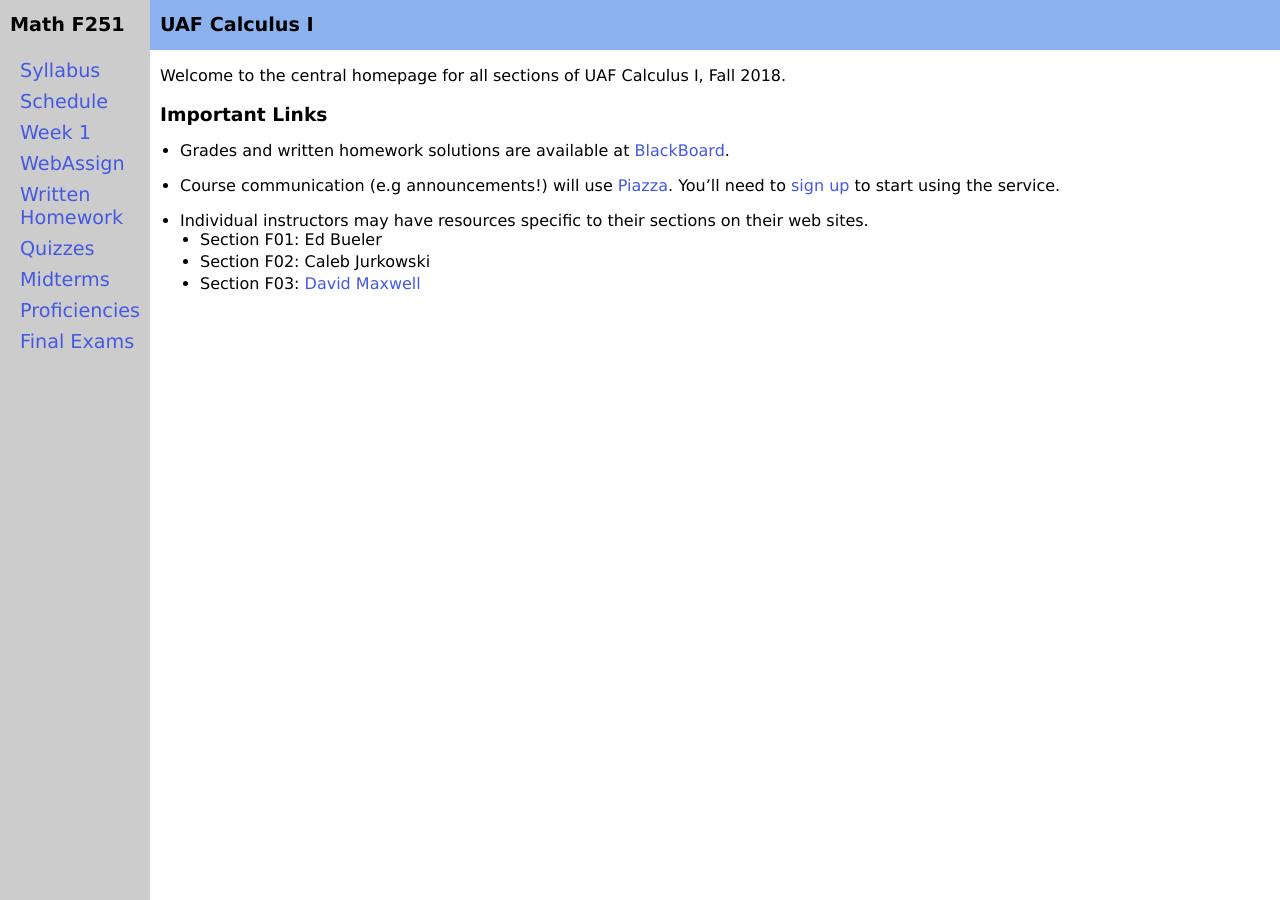
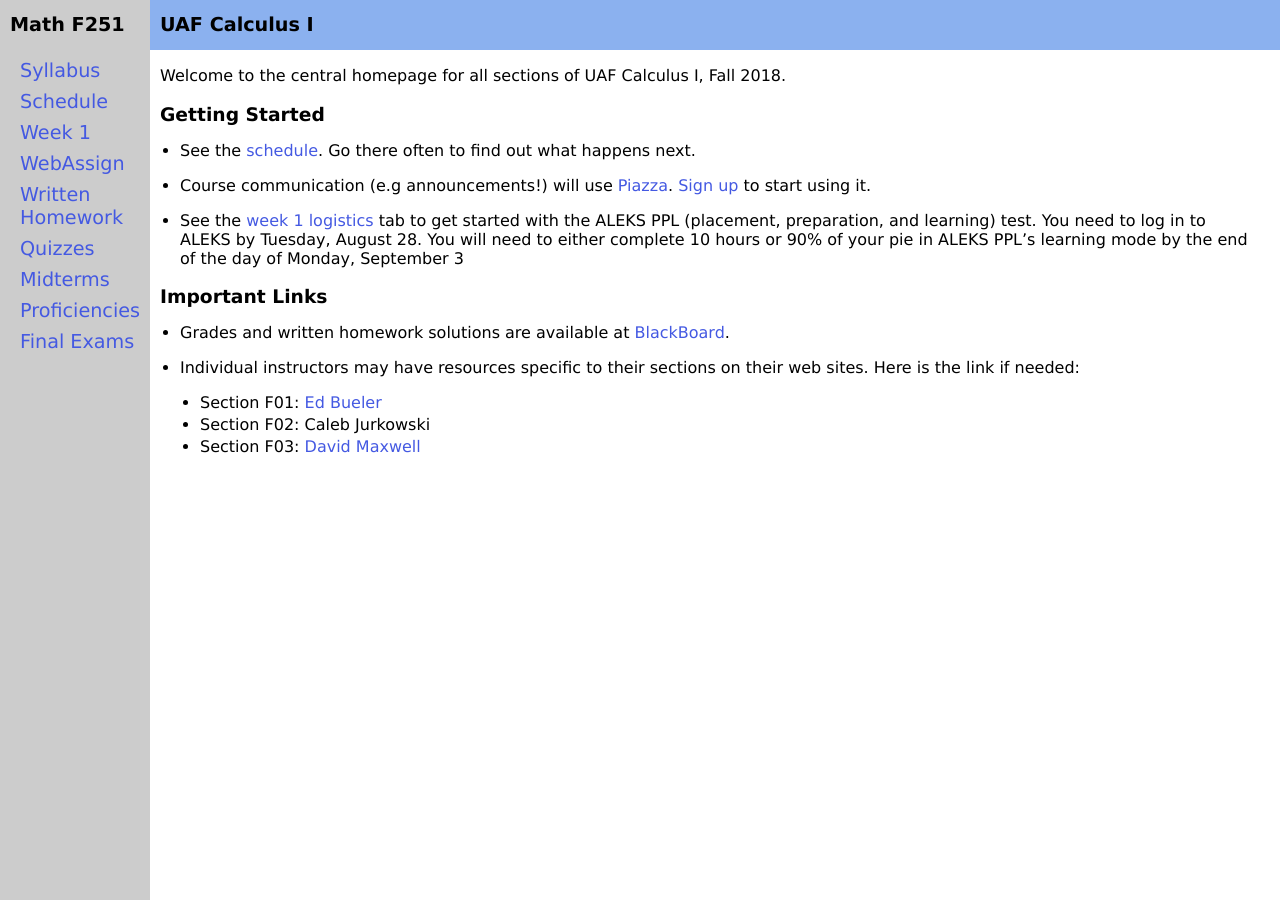
Before and after one commit to uaf-math/calc1, a Jekyll site: the page built from index.md, in a window 1280 px wide. Built offline with Jekyll 4.4.1, drawn with Linux system fonts in a browser that asks for light colours.

Commit message:
this is a pull-request in the form of a revert-it-if-you-do-not-like-it (RIIYDNLI) commit  ;-)

```diff
--- a/index.md
+++ b/index.md
@@ -5,14 +5,20 @@ title: Math F251 Calculus I
 
 Welcome to the central homepage for all sections of UAF Calculus I, Fall 2018.
 
+### Getting Started
+
+* See the [schedule](assets/general/Fall2018/MATH251-Schedule-F2018.pdf).  Go there often to find out what happens next.
+
+* Course communication (e.g announcements!) will use [Piazza](http://piazza.com/uaf/fall2018/math251/home).  [Sign up](http://piazza.com/uaf/fall2018/math251) to start using it.
+
+* See the [week 1 logistics](week1) tab to get started with the ALEKS PPL (placement, preparation, and learning) test.  You need to log in to ALEKS by Tuesday, August 28.  You will need to either complete 10 hours or 90% of your pie in ALEKS PPL's learning mode by the end of the day of Monday, September 3
+
 ### Important Links
 
 * Grades and written homework solutions are available at [BlackBoard](http://classes.uaf.edu).
-* Course communication (e.g announcements!) will use [Piazza](http://piazza.com/uaf/fall2018/math251/home).  You'll need
-   to [sign up](http://piazza.com/uaf/fall2018/math251) to start using the service.
 
-* Individual instructors may have resources specific to their sections on their web sites.
+* Individual instructors may have resources specific to their sections on their web sites.  Here is the link if needed:
 	{: list-style-type: disc}
-	- Section F01: Ed Bueler
+	- Section F01: [Ed Bueler](http://bueler.github.io)
 	- Section F02: Caleb Jurkowski
 	- Section F03: [David Maxwell](http://damaxwell.github.io)
```
